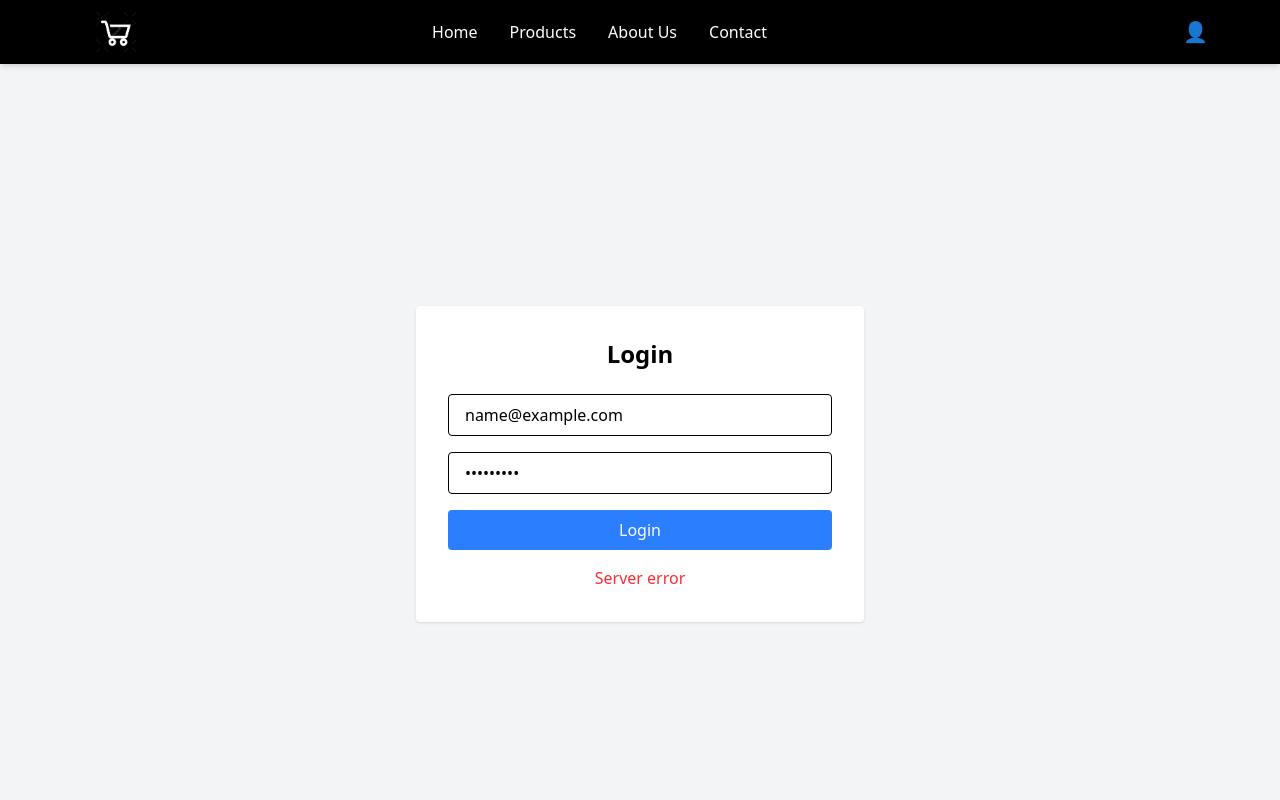
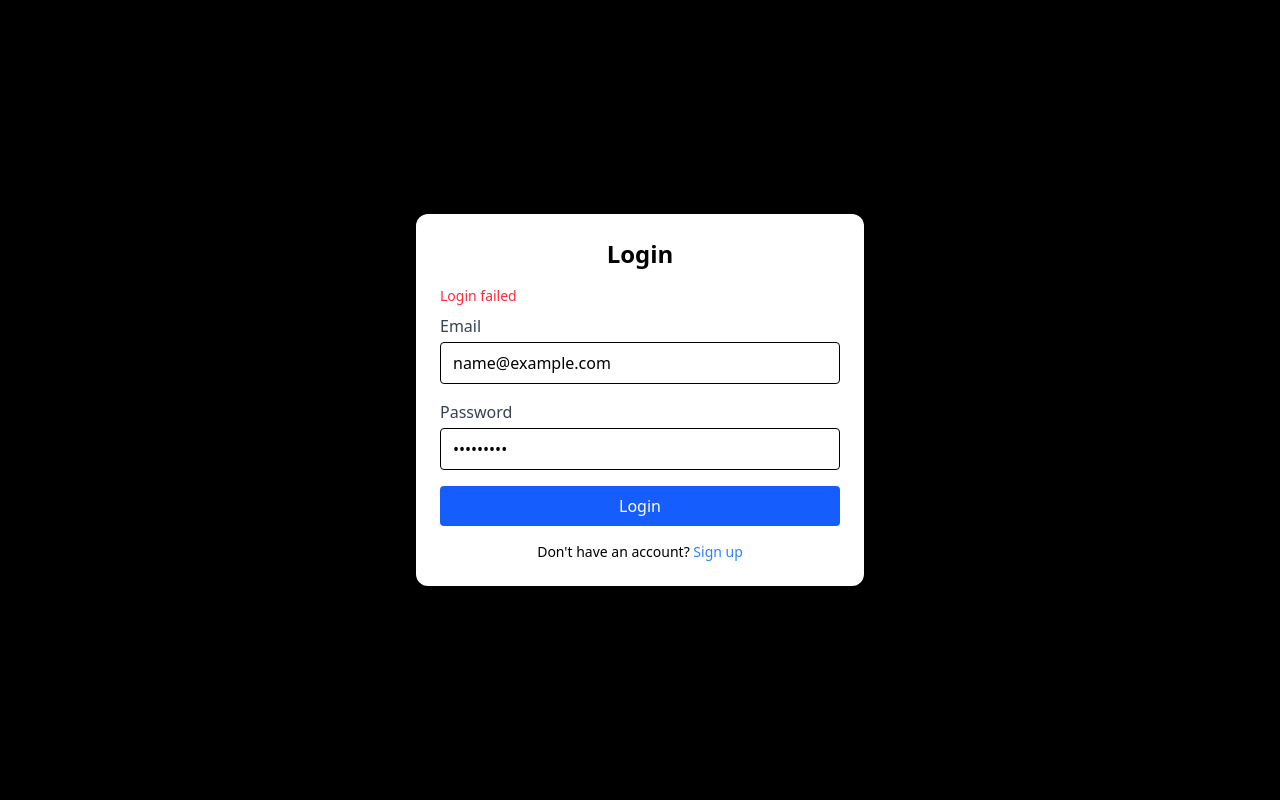
Before and after one commit to Akash-exe-tech/e-commerce_frontend, a Vue app: page /login in a window 1280 px wide. Both pictures are taken after typing "name@example.com", "Sample123" into the empty fields and a click on the button "Login". Shown: the top 800 px of the page. Built offline with nearby package versions, Linux system fonts and the light colour scheme; no server answers.

Commit message:
Featured product card slider

```diff
--- a/src/App.vue
+++ b/src/App.vue
@@ -1,16 +1,51 @@
+<script setup>
+import { ref } from 'vue'
+import Header from './components/Header.vue'
+import LoginForm from './components/LoginForm.vue'
+import RegisterForm from './components/RegisterForm.vue'
+
+const showLoginModal = ref(false)
+const showRegisterModal = ref(false)
+
+function openLogin() {
+  showRegisterModal.value = false
+  showLoginModal.value = true
+}
+
+function openRegister() {
+  showLoginModal.value = false
+  showRegisterModal.value = true
+}
+
+function switchToRegister() {
+  showLoginModal.value = false
+  showRegisterModal.value = true
+}
+
+function switchToLogin() {
+  showRegisterModal.value = false
+  showLoginModal.value = true
+}
+</script>
+
 <template>
-  <div class="min-h-screen flex flex-col bg-gray-100">
-    <Header />
+  <div>
+    <Header @open-login="openLogin" @open-register="openRegister" />
 
-    <main class="flex-grow pt-16">
+    <main class="pt-16">
       <router-view />
     </main>
 
-    <Footer />
+    <LoginForm
+      v-if="showLoginModal"
+      @close="showLoginModal = false"
+      @switch-to-register="switchToRegister"
+    />
+
+    <RegisterForm
+      v-if="showRegisterModal"
+      @close="showRegisterModal = false"
+      @switch-to-login="switchToLogin"
+    />
   </div>
 </template>
-
-<script setup>
-import Header from './components/Header.vue'
-import Footer from './components/Footer.vue'
-</script>
--- a/src/components/FeaturedProducts.vue
+++ b/src/components/FeaturedProducts.vue
@@ -34,6 +34,8 @@ const featuredProducts = [
   { id: 3, name: "Product 3", price: "$49.99", image: "/images/product3.jpg" },
   { id: 4, name: "Product 4", price: "$59.99", image: "/images/product4.jpg" },
   { id: 5, name: "Product 5", price: "$69.99", image: "/images/product5.jpg" },
+  { id: 6, name: "Product 6", price: "$69.99", image: "/images/product5.jpg" },
+
 ];
 
 const sliderRef = ref(null);
--- a/src/components/Header.vue
+++ b/src/components/Header.vue
@@ -2,31 +2,35 @@
   <header class="bg-black shadow-md fixed top-0 left-0 right-0 z-50">
     <div class="flex justify-between items-center h-16 px-4 md:px-12">
 
-      <!-- Logo -->
+
       <div class="flex-shrink-0 pl-6 md:pl-12">
         <router-link to="/">
           <img class="h-10 w-auto" src="/logo.png" alt="Logo" />
         </router-link>
       </div>
 
-      <!-- Navigation Links -->
-      <nav class="hidden md:flex space-x-8 text-white font-medium pr-6 md:pr-30">
+
+      <nav class="hidden md:flex space-x-8 text-white font-medium pr-14 ml-auto">
         <router-link to="/" class="hover:text-gray-300">Home</router-link>
         <router-link to="/products" class="hover:text-gray-300">Products</router-link>
         <router-link to="/about" class="hover:text-gray-300">About Us</router-link>
         <router-link to="/contact" class="hover:text-gray-300">Contact</router-link>
       </nav>
 
-      <!-- User Icon -->
-      <div class="relative pr-6">
-        <button @click="toggleDropdown" class="text-white text-xl focus:outline-none">
+
+      <div class="pr-6 relative text-white text-xl">
+
+        <div v-if="isAuthenticated" class="cursor-pointer" @click="toggleDropdown">
           👤
-        </button>
+          <div v-if="showDropdown" class="absolute right-0 mt-2 w-40 bg-white text-black rounded shadow-md z-50">
+            <router-link to="/profile" class="block px-4 py-2 hover:bg-gray-100">Profile</router-link>
+            <div class="px-4 py-2 hover:bg-gray-100 cursor-pointer" @click="doLogout">Logout</div>
+          </div>
+        </div>
 
-        <!-- Dropdown menu -->
-        <div v-if="showDropdown" class="absolute right-0 mt-2 bg-white rounded shadow-md py-2 w-32">
-          <router-link to="/login" class="block px-4 py-2 text-sm text-gray-700 hover:bg-gray-100">Login</router-link>
-          <router-link to="/register" class="block px-4 py-2 text-sm text-gray-700 hover:bg-gray-100">Register</router-link>
+
+        <div v-else class="space-x-4">
+          <router-link to="/login" class="bg-white text-black font-semibold py-1.5 px-4 rounded hover:bg-gray-200 transition duration-200">Login</router-link>
         </div>
       </div>
     </div>
@@ -35,10 +39,17 @@
 
 <script setup>
 import { ref } from 'vue'
+import { useAuth } from '../composables/useAuth'
 
 const showDropdown = ref(false)
+const { isAuthenticated, logout } = useAuth()
 
-function toggleDropdown() {
+const toggleDropdown = () => {
   showDropdown.value = !showDropdown.value
 }
+
+const doLogout = () => {
+  logout()
+  showDropdown.value = false
+}
 </script>
--- a/src/components/Loginform.vue
+++ b/src/components/Loginform.vue
@@ -1,14 +1,35 @@
 <template>
-  <div class="fixed inset-0 z-50 flex items-center justify-center bg-black bg-opacity-50">
-    <div class="bg-white p-6 rounded-lg shadow-md w-full max-w-md">
-      <h2 class="text-2xl font-semibold mb-4 text-center">Login</h2>
-      <form @submit.prevent="login">
-        <input v-model="email" type="email" placeholder="Email" class="w-full border px-4 py-2 mb-3 rounded" />
-        <input v-model="password" type="password" placeholder="Password" class="w-full border px-4 py-2 mb-4 rounded" />
-        <button type="submit" class="w-full bg-blue-600 text-white py-2 rounded hover:bg-blue-700">Login</button>
+  <div class="fixed inset-0 bg-black bg-opacity-50 flex items-center justify-center z-50">
+    <div class="bg-white p-6 rounded-xl w-full max-w-md relative">
+
+      <!-- <button  @click="router.push('/')" class="absolute top-2 right-2 text-xl text-gray-500 hover:text-gray-800">
+        ✖
+      </button> -->
+
+      <h2 class="text-2xl font-bold mb-4 text-center">Login</h2>
+
+
+      <p v-if="error" class="text-red-500 text-sm mb-2">{{ error }}</p>
+
+      <form @submit.prevent="handleLogin">
+        <div class="mb-4">
+          <label class="block text-gray-700 mb-1">Email</label>
+          <input v-model="email" type="email" class="w-full border rounded px-3 py-2" required />
+        </div>
+        <div class="mb-4">
+          <label class="block text-gray-700 mb-1">Password</label>
+          <input v-model="password" type="password" class="w-full border rounded px-3 py-2" required />
+        </div>
+        <button type="submit" class="bg-blue-600 text-white px-4 py-2 rounded w-full hover:bg-gray-800">
+          Login
+        </button>
       </form>
-      <p class="text-red-500 mt-2 text-center" v-if="error">{{ error }}</p>
-      <button @click="$emit('close')" class="mt-4 text-blue-500 hover:underline w-full text-center">Close</button>
+
+
+      <p class="text-center text-sm mt-4">
+        Don't have an account?
+        <router-link to="/register" class="text-blue-500 hover:underline">Sign up</router-link>
+      </p>
     </div>
   </div>
 </template>
@@ -16,22 +37,26 @@
 <script setup>
 import { ref } from 'vue'
 import api from '../axios.js'
+import { useAuth } from '../composables/useAuth.js'
 
 const emit = defineEmits(['close'])
 
 const email = ref('')
 const password = ref('')
 const error = ref('')
+const { login: authLogin } = useAuth()
 
-const login = async () => {
+const handleLogin = async () => {
   try {
     const response = await api.post('/login', {
       email: email.value,
-      password: password.value
+      password: password.value,
     })
+
     localStorage.setItem('token', response.data.token)
     alert('Login successful!')
     emit('close')
+    window.location.href = '/'
   } catch (err) {
     error.value = err.response?.data?.message || 'Login failed'
   }
--- a/src/components/Registerform.vue
+++ b/src/components/Registerform.vue
@@ -1,104 +1,100 @@
+<template>
+  <div class="fixed inset-0 z-50 flex items-center justify-center bg-black bg-opacity-50 px-4">
+    <div class="bg-white p-6 rounded-lg shadow-md w-full max-w-md relative">
 
-<template>
-  <div class="min-h-screen bg-gray-100 flex items-center justify-center px-4">
-    <div class="bg-white p-6 md:p-8 rounded-2xl w-full max-w-md">
+      <!-- <button @click="$emit('close')" class="absolute top-2 right-3 text-gray-500 text-xl hover:text-red-600">❌</button> -->
+
       <h2 class="text-2xl font-bold text-center text-blue-700 mb-6">Create Your Account</h2>
 
       <form @submit.prevent="submitForm" class="flex flex-col space-y-4">
-
-        <input v-model="name" type="text" placeholder="Full Name" class="input" />
-        <input v-model="email" type="email" placeholder="Email" class="input" />
-
+        <input v-model="name" type="text" placeholder="Full Name" class="w-full border px-4 py-2 rounded" />
+        <input v-model="email" type="email" placeholder="Email" class="w-full border px-4 py-2 rounded" />
 
         <div class="relative">
-          <input :type="showPassword ? 'text' : 'password'" v-model="password" placeholder="Password" class="input pr-10" />
+          <input :type="showPassword ? 'text' : 'password'" v-model="password" placeholder="Password" class="w-full border px-4 py-2 rounded pr-10" />
           <span @click="showPassword = !showPassword" class="absolute right-3 top-1/2 transform -translate-y-1/2 cursor-pointer text-gray-500">
             {{ showPassword ? '🙈' : '👁️' }}
           </span>
         </div>
 
-
         <div class="relative">
-          <input :type="showConfirm ? 'text' : 'password'" v-model="confirmPassword" placeholder="Confirm Password" class="input pr-10" />
+          <input :type="showConfirm ? 'text' : 'password'" v-model="confirmPassword" placeholder="Confirm Password" class="w-full border px-4 py-2 rounded pr-10" />
           <span @click="showConfirm = !showConfirm" class="absolute right-3 top-1/2 transform -translate-y-1/2 cursor-pointer text-gray-500">
             {{ showConfirm ? '🙈' : '👁️' }}
           </span>
         </div>
 
-        <input v-model="phone" type="tel" placeholder="Phone" class="input" />
+        <input v-model="phone" type="tel" placeholder="Phone" class="w-full border px-4 py-2 rounded" />
 
-        <p v-if="error" class="text-red-500 text-sm">{{ error }}</p>
+        <p v-if="error" class="text-red-500 text-sm text-center">{{ error }}</p>
+        <p v-if="success" class="text-green-500 text-sm text-center">{{ success }}</p>
 
-        <button type="submit" class="w-full bg-blue-600 text-white py-3 rounded-lg hover:bg-blue-700">
-          Register
-        </button>
+        <button type="submit" class="w-full bg-blue-600 text-white py-3 rounded-lg hover:bg-blue-700">Register</button>
       </form>
 
-      <p class="text-center mt-4 text-sm text-gray-600">
+      <p class="mt-4 text-center text-sm">
         Already have an account?
-        <a href="/login" class="text-blue-600 hover:underline">Login</a>
+        <button @click="emit('switch-to-login')" class="text-blue-500 hover:underline">Login</button>
       </p>
     </div>
   </div>
-
 </template>
 
 <script setup>
-const showConfirm = ref(false);
-const showPassword = ref(false);
+import { ref } from 'vue'
+import api from '../axios'
 
-import { ref } from 'vue';
-import api from '../axios';
+const emit = defineEmits(['close', 'switch-to-login'])
 
+const showConfirm = ref(false)
+const showPassword = ref(false)
 
-const name = ref('');
-const email = ref('');
-const password = ref('');
-const confirmPassword = ref('');
-const phone = ref('');
-const error = ref('');
-const success = ref('');
+const name = ref('')
+const email = ref('')
+const password = ref('')
+const confirmPassword = ref('')
+const phone = ref('')
+const error = ref('')
+const success = ref('')
 
 async function submitForm() {
+  error.value = ''
+  success.value = ''
+
   if (!name.value || !email.value || !password.value || !confirmPassword.value || !phone.value) {
-    error.value = 'Please fill in all fields.';
-    return;
+    error.value = 'Please fill in all fields.'
+    return
   }
 
   if (password.value !== confirmPassword.value) {
-    error.value = 'Passwords do not match.';
-    return;
+    error.value = 'Passwords do not match.'
+    return
   }
 
   try {
-    const response = await api.post('/register', {
-
+    await api.post('/register', {
       name: name.value,
       email: email.value,
       password: password.value,
       phone: phone.value
-    });
+    })
 
-    success.value = 'Registration successful!';
-    error.value = '';
+    success.value = 'Registration successful!'
+    name.value = ''
+    email.value = ''
+    password.value = ''
+    confirmPassword.value = ''
+    phone.value = ''
 
-
-    name.value = '';
-    email.value = '';
-    password.value = '';
-    confirmPassword.value = '';
-    phone.value = '';
+    setTimeout(() => {
+      emit('close')
+    }, 1500)
   } catch (err) {
     if (err.response && err.response.status === 422) {
-      const errors = err.response.data.errors;
-      error.value = Object.values(errors).flat().join(' ');
+      error.value = Object.values(err.response.data.errors).flat().join(' ')
     } else {
-      error.value = 'Something went wrong.';
+      error.value = err.response?.data?.message || 'Something went wrong.'
     }
-    success.value = '';
   }
 }
-const url = import.meta.env.VITE_API_BASE_URL;
-console.log(url);
-
 </script>
--- /dev/null
+++ b/src/composables/useAuth.js
@@ -0,0 +1,23 @@
+import { ref, computed } from 'vue'
+
+const token = ref(localStorage.getItem('token'))
+
+export function useAuth() {
+  const isAuthenticated = computed(() => !!token.value)
+
+  const login = (newToken) => {
+    token.value = newToken
+    localStorage.setItem('token', newToken)
+  }
+
+  const logout = () => {
+    token.value = null
+    localStorage.removeItem('token')
+  }
+
+  return {
+    isAuthenticated,
+    login,
+    logout
+  }
+}
--- a/src/router/index.js
+++ b/src/router/index.js
@@ -1,17 +1,59 @@
+// import { createRouter, createWebHistory } from 'vue-router'
+// import HomePage from '../views/HomePage.vue'
+
+// const routes = [
+//   {
+//     path: '/',
+//     name: 'Home',
+//     component: HomePage,
+//   },
+//   {
+//     path: '/login',
+//     name: 'Login',
+//     component: HomePage,
+//     meta: { modal: 'login' }
+//   },
+//   {
+//     path: '/register',
+//     name: 'Register',
+//     component: HomePage,
+//     meta: { modal: 'register' }
+//   }
+// ]
+
+// const router = createRouter({
+//   history: createWebHistory(),
+//   routes
+// })
+
+// export default router
+
 import { createRouter, createWebHistory } from 'vue-router'
 import HomePage from '../views/HomePage.vue'
+import LoginView from '../views/LoginView.vue'
 import RegisterView from '../views/RegisterView.vue'
-import LoginView from '../views/LoginView.vue'
 
 const routes = [
-  { path: '/', component: HomePage },
-  { path: '/register', component: RegisterView },
-  { path: '/login', component: LoginView }, // ✅ fix here
+  {
+    path: '/',
+    name: 'Home',
+    component: HomePage
+  },
+  {
+    path: '/login',
+    name: 'Login',
+    component: LoginView
+  },
+  {
+    path: '/register',
+    name: 'Register',
+    component: RegisterView
+  }
 ]
 
 const router = createRouter({
   history: createWebHistory(),
-  routes,
+  routes
 })
 
 export default router
--- a/src/views/HomePage.vue
+++ b/src/views/HomePage.vue
@@ -1,40 +1,51 @@
-
 <script setup>
-import { useRouter } from 'vue-router'
+import { ref } from 'vue'
 import Banner from '../components/Banner.vue'
 import FeaturedProducts from '../components/FeaturedProducts.vue'
-const router = useRouter()
+import LoginForm from '../components/Loginform.vue'
+import RegisterForm from '../components/Registerform.vue'
+import Header from '../components/Header.vue'
+import Footer from '../components/Footer.vue'
 
-function goToRegister() {
-  router.push('/register')
+const showLogin = ref(false)
+const showRegister = ref(false)
+
+const openLogin = () => {
+  showLogin.value = true
+  showRegister.value = false
+}
+
+const openRegister = () => {
+  showLogin.value = false
+  showRegister.value = true
+}
+
+const closeModals = () => {
+  showLogin.value = false
+  showRegister.value = false
 }
 </script>
+
 <template>
   <div>
+    <Header @open-login="openLogin" />
+
     <Banner />
+    <FeaturedProducts />
+    <Footer />
 
-    <div class="min-h-screen flex items-center justify-center bg-gray-100">
-      <div class="text-center">
-        <!-- <h1 class="text-3xl font-bold mb-8 text-gray-800">
-          Welcome to Our E-commerce Site
-        </h1> -->
 
-        <!-- <div class="flex justify-center gap-4">
-          <button
-            @click="goToRegister"
-            class="cursor-pointer bg-blue-600 hover:bg-blue-700 text-white px-6 py-3 rounded shadow"
-          >
-            Register
-          </button>
-          <button
-            class="cursor-pointer bg-gray-700 hover:bg-gray-800 text-white px-6 py-3 rounded shadow"
-          >
-            Login
-          </button>
-        </div> -->
-      </div>
-    </div>
-        <FeaturedProducts />
+    <LoginForm
+      v-if="showLogin"
+      @close="closeModals"
+      @switch-to-register="openRegister"
+    />
 
+
+    <RegisterForm
+      v-if="showRegister"
+      @close="closeModals"
+      @switch-to-login="openLogin"
+    />
   </div>
 </template>
--- a/src/views/LoginView.vue
+++ b/src/views/LoginView.vue
@@ -1,58 +1,9 @@
 <template>
   <div class="min-h-screen flex items-center justify-center bg-gray-100">
-    <div class="bg-white p-8 rounded shadow w-full max-w-md">
-      <h2 class="text-2xl font-bold mb-6 text-center">Login</h2>
-      <form @submit.prevent="login">
-        <input
-          v-model="email"
-          type="email"
-          placeholder="Email"
-          class="w-full border px-4 py-2 mb-4 rounded"
-        />
-        <input
-          v-model="password"
-          type="password"
-          placeholder="Password"
-          class="w-full border px-4 py-2 mb-4 rounded"
-        />
-        <button
-          type="submit"
-          class="w-full bg-blue-500 text-white py-2 rounded hover:bg-blue-600"
-        >
-          Login
-        </button>
-      </form>
-      <p class="text-red-500 mt-4 text-center" v-if="error">{{ error }}</p>
-    </div>
+    <Loginform />
   </div>
 </template>
 
 <script setup>
-import { ref } from 'vue'
-import axios from 'axios'
-
-const email = ref('')
-const password = ref('')
-const error = ref('')
-
-const login = async () => {
-  try {
-    const response = await axios.post(`${import.meta.env.VITE_API_BASE_URL}/login`, {
-      email: email.value,
-      password: password.value
-    })
-
-    const token = response.data.token
-    localStorage.setItem('token', token)
-
-    alert('Login successful!')
-
-  } catch (err) {
-    if (err.response && err.response.data) {
-      error.value = err.response.data.message || 'Login failed'
-    } else {
-      error.value = 'Server error'
-    }
-  }
-}
+import Loginform from '../components/Loginform.vue'
 </script>
```
